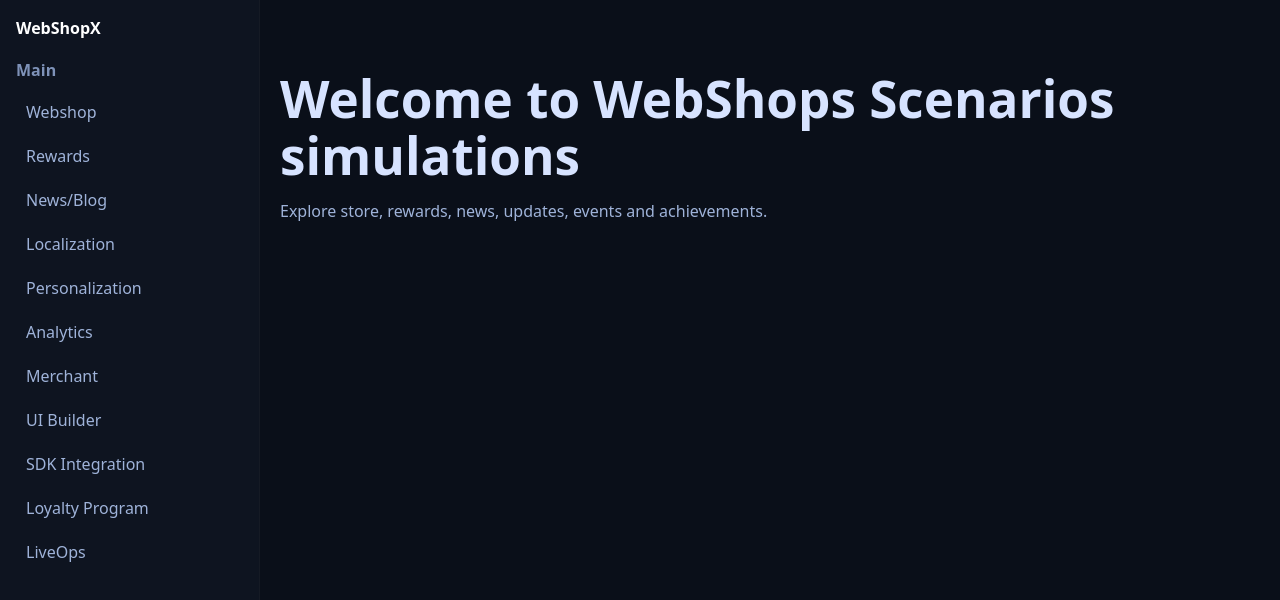
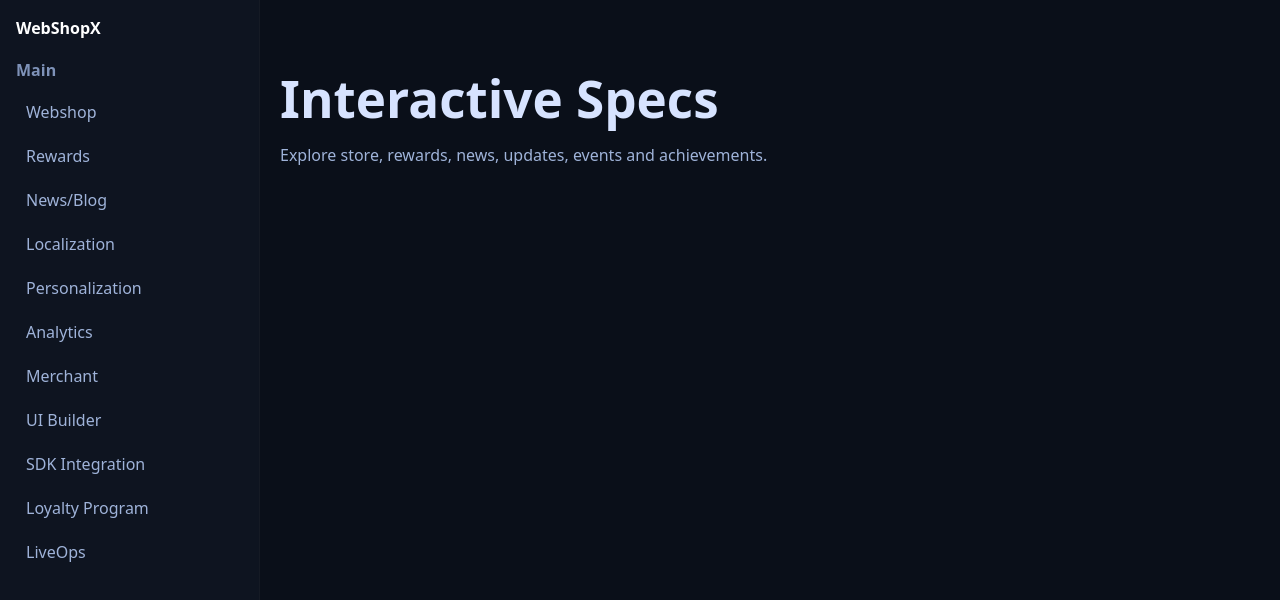
Before and after one commit to DmitryIvanovDeveloper/web-shop, a React (Vite) app in the folder webshops-demo/: page / in a window 1280 px wide. Shown: the top 600 px of the page. Built offline with nearby package versions, Linux system fonts and the light colour scheme.

Commit message:
Renemed title

```diff
--- a/webshops-demo/src/pages/HomePage.tsx
+++ b/webshops-demo/src/pages/HomePage.tsx
@@ -1,7 +1,7 @@
 export default function HomePage() {
   return (
     <div>
-      <h1 style={{marginBottom: 12}}>Welcome to WebShops Scenarios simulations</h1>
+      <h1 style={{marginBottom: 12}}>Interactive Specs</h1>
       <p style={{color: '#9fb3d9'}}>Explore store, rewards, news, updates, events and achievements.</p>
     </div>
   );
```
